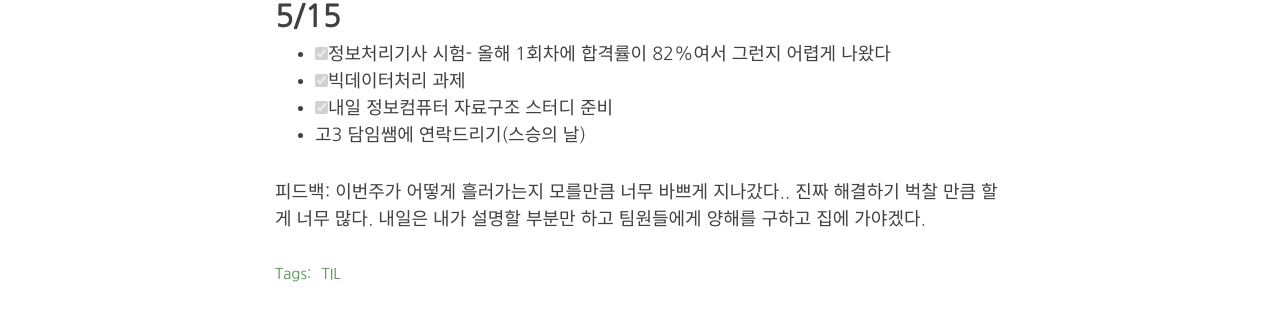
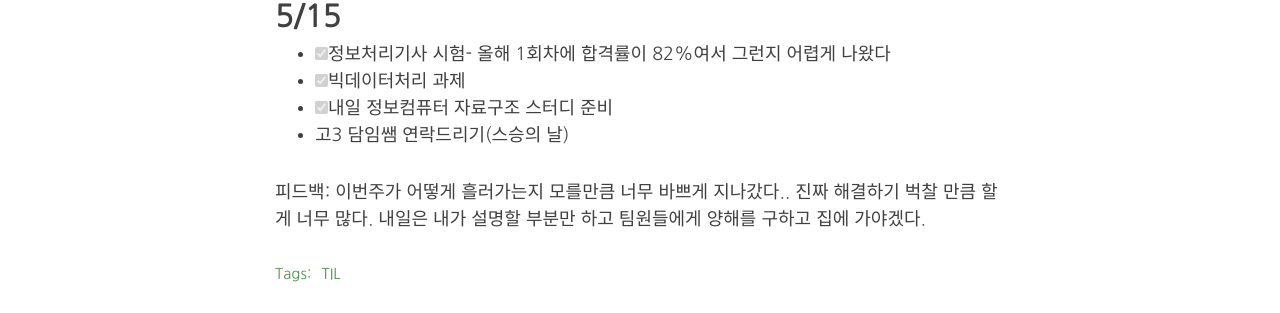
Before and after one commit to yeoneed/yeoneed.github.io, a Jekyll site: the page built from _posts/2021-05-10-TIL-5월 둘째 주.md, in a window 1280 px wide and 900 px high, scrolled down 779 px. Shown: the part 187-500 px from the top of the window. Built offline with Jekyll 4.4.1, drawn with Linux system fonts in a browser that asks for light colours; nearby versions of some CDN libraries; some web fonts are replaced.

Commit message:
Update 2021-05-10-TIL-5월 둘째 주.md

```diff
--- a/_posts/2021-05-10-TIL-5월 둘째 주.md
+++ b/_posts/2021-05-10-TIL-5월 둘째 주.md
@@ -37,6 +37,6 @@ category: [TIL]
  - [x] 정보처리기사 시험- 올해 1회차에 합격률이 82%여서 그런지 어렵게 나왔다
  - [x] 빅데이터처리 과제
  - [x] 내일 정보컴퓨터 자료구조 스터디 준비
- - 고3 담임쌤에 연락드리기(스승의 날)
+ - 고3 담임쌤 연락드리기(스승의 날)
 
 피드백: 이번주가 어떻게 흘러가는지 모를만큼 너무 바쁘게 지나갔다.. 진짜 해결하기 벅찰 만큼 할 게 너무 많다. 내일은 내가 설명할 부분만 하고 팀원들에게 양해를 구하고 집에 가야겠다.
```
